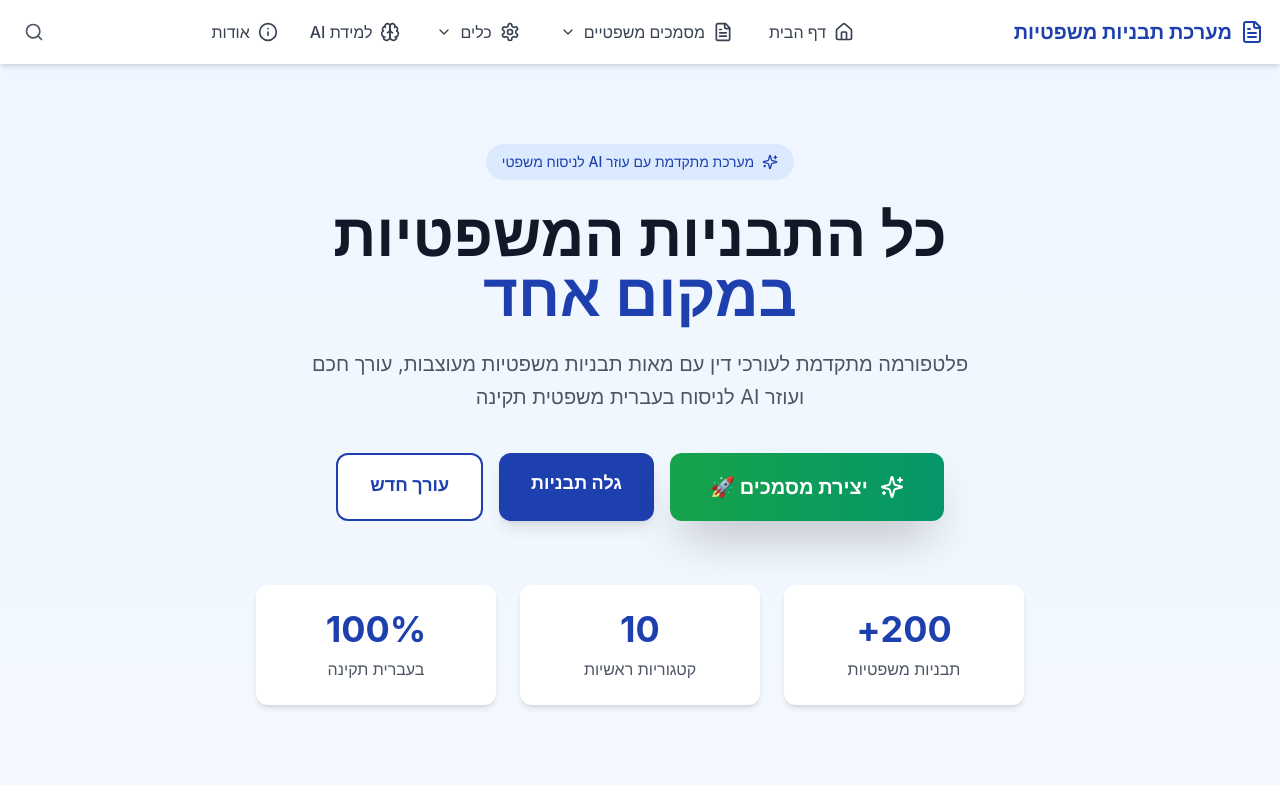
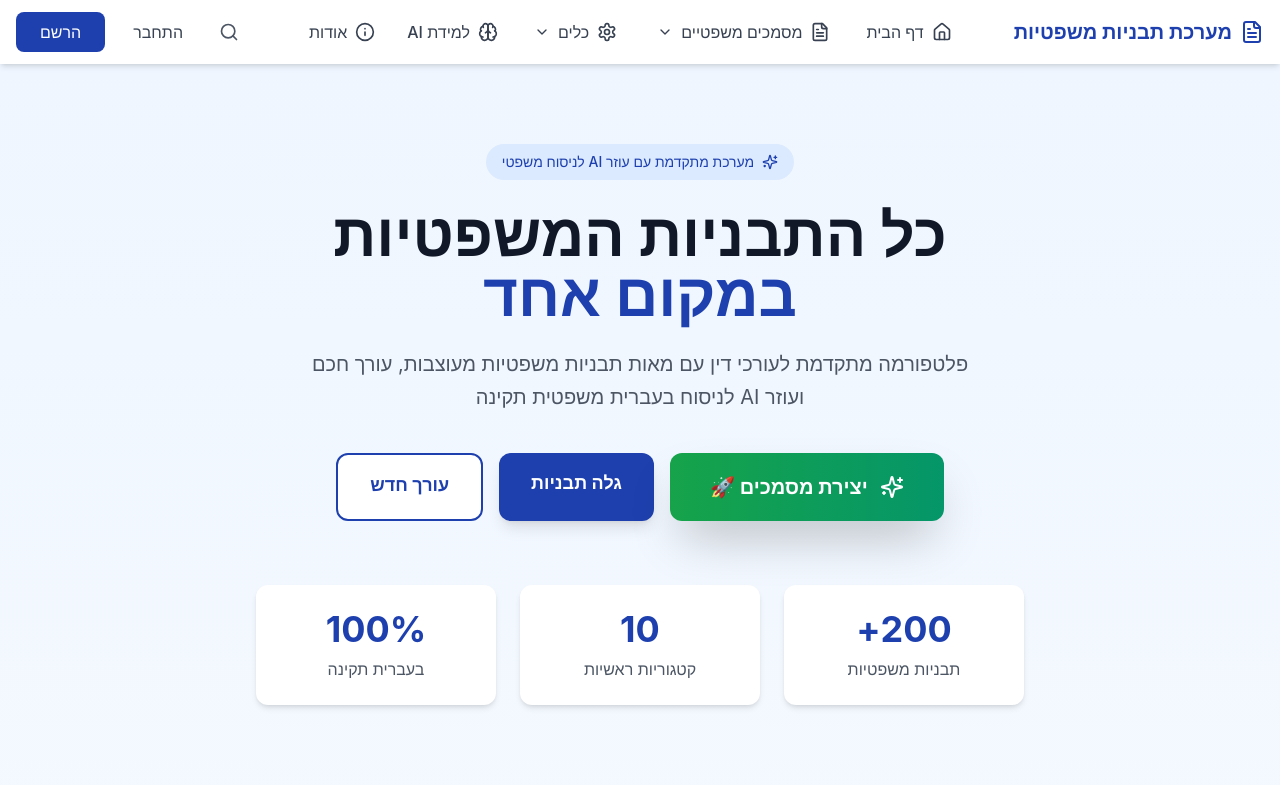
Before and after one commit to liatbenshai/legal-templates-clean-2.0, a Next.js app: page / in a window 1280 px wide. Shown: the top 800 px of the page. Built offline with nearby package versions, Linux system fonts and the light colour scheme.

Commit message:
Add login and register buttons back to navbar

```diff
--- a/components/Navbar.tsx
+++ b/components/Navbar.tsx
@@ -242,7 +242,18 @@ export default function Navbar() {
               </div>
             ) : mounted ? (
               <>
-                {/* Authentication removed - system is now open */}
+                <Link
+                  href="/login"
+                  className="px-4 py-2 text-gray-700 hover:text-primary font-medium"
+                >
+                  התחבר
+                </Link>
+                <Link
+                  href="/register"
+                  className="px-6 py-2 bg-primary text-white rounded-lg hover:bg-blue-700 transition font-medium"
+                >
+                  הרשם
+                </Link>
               </>
             ) : null}
           </div>
@@ -383,7 +394,22 @@ export default function Navbar() {
               ) : mounted ? (
                 <>
                   <div className="border-t border-gray-200 my-2 pt-2">
-                    {/* Authentication removed - system is now open */}
+                    <Link
+                      href="/login"
+                      className="flex items-center gap-3 px-4 py-2 text-gray-700 hover:bg-gray-100 rounded-lg transition"
+                      onClick={() => setIsMenuOpen(false)}
+                    >
+                      <User className="w-5 h-5" />
+                      <span>התחבר</span>
+                    </Link>
+                    <Link
+                      href="/register"
+                      className="flex items-center gap-3 px-4 py-2 bg-primary text-white rounded-lg hover:bg-blue-700 transition"
+                      onClick={() => setIsMenuOpen(false)}
+                    >
+                      <User className="w-5 h-5" />
+                      <span>הרשם</span>
+                    </Link>
                   </div>
                 </>
               ) : null}
```
